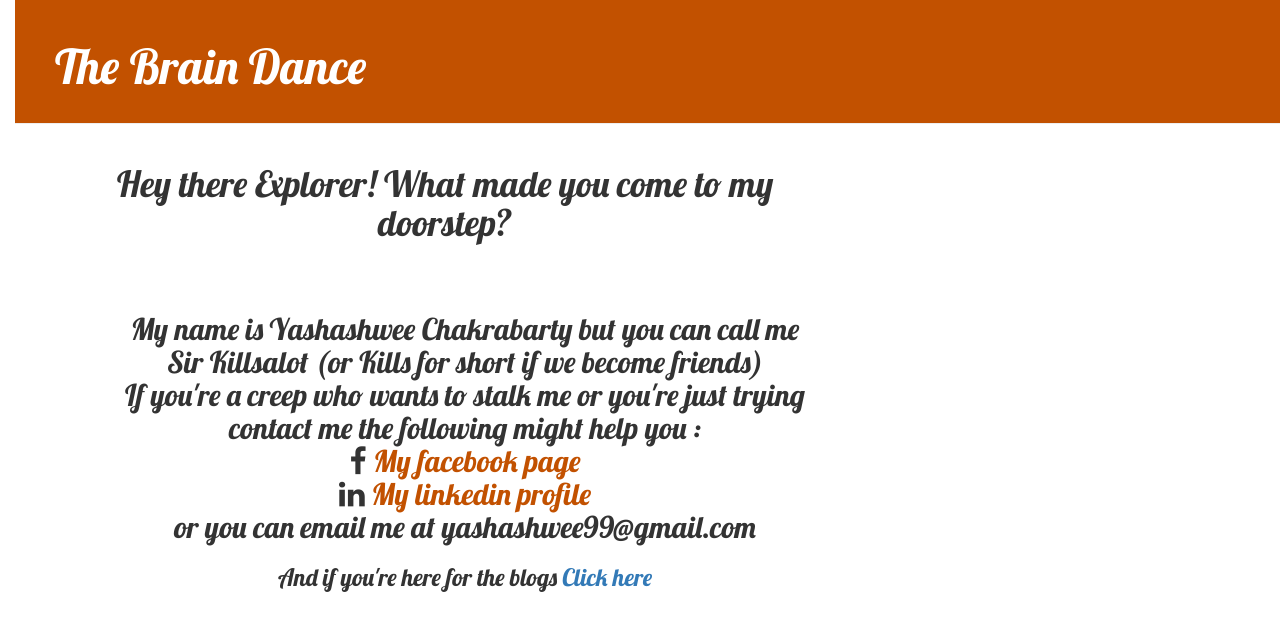
After one commit to Yashashwee/my-first-blog, a Django app: page / in a window 1280 px wide. The commit adds this page. Shown: the top 631 px of the page. Run offline with Django 3.2, Linux system fonts and the light colour scheme; some libraries are stand-ins or nearby versions.

Commit message:
added homepage

```diff
--- a/blog/templates/blog/base.html
+++ b/blog/templates/blog/base.html
@@ -1,16 +1,18 @@
 {% load static %}
 <html>
     <head>
+            <link rel="stylesheet" href="https://cdnjs.cloudflare.com/ajax/libs/font-awesome/4.7.0/css/font-awesome.min.css">
             <link rel="stylesheet" href="//maxcdn.bootstrapcdn.com/bootstrap/3.2.0/css/bootstrap.min.css">
             <link rel="stylesheet" href="//maxcdn.bootstrapcdn.com/bootstrap/3.2.0/css/bootstrap-theme.min.css">
             <link rel="stylesheet" href="{% static 'css/blog.css' %}">
             <link href="//fonts.googleapis.com/css?family=Lobster&subset=latin,latin-ext" rel="stylesheet" type="text/css">
-        <title>hackthings blog</title>
+
+        <title>The Brain Dance</title>
     </head>
 
     <body>
         <div class="page-header">
-            <h1><a href="/">Hello blog</a></h1>
+            <h1><a href="/">The Brain Dance</a></h1>
             {% if user.is_authenticated %}
             <a href="{% url 'post_new' %}" class="top-menu"><span class="glyphicon glyphicon-plus"></span></a>
             {% endif %}
--- /dev/null
+++ b/blog/templates/blog/home_page.html
@@ -0,0 +1,29 @@
+{% extends 'blog/base.html' %}
+
+{% block content %}
+<div class="post">
+    <h1>
+        <p style="text-align: center;">
+                Hey there Explorer! What made you come to my doorstep?
+        </p>
+    </h1>
+</div>
+<div class="content">
+    <h2>
+        <p style="text-align: center;">
+                My name is Yashashwee Chakrabarty but you can call me Sir Killsalot (or Kills for short if we become friends)<br>
+                If you're a creep who wants to stalk me or you're just trying contact me the following might help you :<br>
+                <span class="fa fa-facebook"></span><a href="https://www.facebook.com/yashashwee.chakrabarty"> My facebook page</a><br>
+                <span class="fa fa-linkedin"></span><a href="https://www.linkedin.com/in/yashashwee-chakrabarty-60a63416b/"> My linkedin profile</a><br>
+                or you can email me at yashashwee99@gmail.com<br>
+        </p>
+    </h2>
+</div>
+<div class="content">
+    <h3>
+            <p style="text-align: center;">
+                And if you're here for the blogs <a href="{% url 'post_list' %}">Click here</a>
+            </p>
+    </h3>
+</div>
+{% endblock %}
--- a/blog/urls.py
+++ b/blog/urls.py
@@ -2,8 +2,9 @@ from django.urls import path
 from . import views
 
 urlpatterns = [
-    path('',views.post_list,name='post_list'),
+    path('post_list',views.post_list,name='post_list'),
     path('post/<int:pk>/', views.post_detail, name='post_detail'),
     path('post/new', views.post_new, name='post_new'),
     path('post/<int:pk>/edit/', views.post_edit,name='post_edit'),
+    path('',views.home_page,name = 'home_page'),
 ]
--- a/blog/views.py
+++ b/blog/views.py
@@ -37,3 +37,5 @@ def post_edit(request, pk):
     else:
         form = PostForm(instance=post)
     return render(request, 'blog/post_edit.html', {'form': form})
+def home_page(request):
+    return render(request, 'blog/home_page.html')
```
Also changed, not shown: 1 other file.
